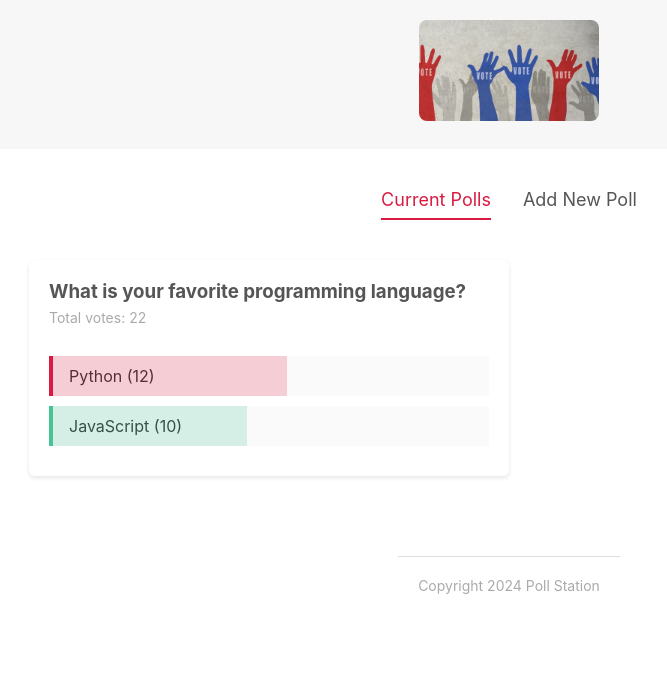
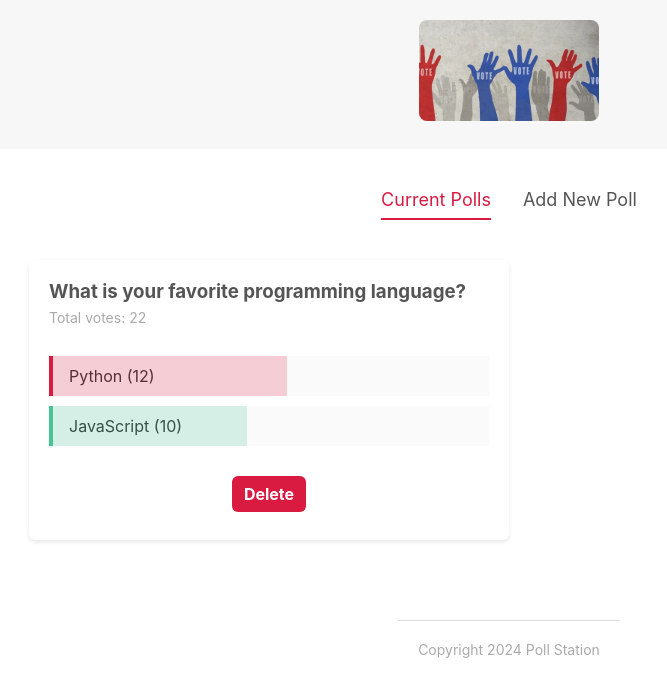
Before and after one commit to Vsirotkin/ninjapolls, a Svelte app in the folder ninjapolls/: page / in a window 1280 px wide. Shown: the top 696 px of the page, without its empty margins (131-798 px from the left). Built offline with nearby package versions, Linux system fonts and the light colour scheme.

Commit message:
added deleting poll button

```diff
--- a/ninjapolls/src/components/PollDetails.svelte
+++ b/ninjapolls/src/components/PollDetails.svelte
@@ -1,6 +1,8 @@
 <script>
   import Card from "../shared/Card.svelte";
   import PollStore from "../stores/PollStore"
+  import Button from "../shared/Button.svelte";
+  import { current_component } from "svelte/internal";
 
   export let poll;
 
@@ -28,6 +30,13 @@
     });
 };
 
+// Delete button
+const handleDelete = (id) => {
+  PollStore.update(currentPolls => {
+    return currentPolls.filter(poll => poll.id != id)
+  });
+};
+
 </script>
 
 <Card>
@@ -43,6 +52,9 @@
     <div class="answer" on:click={() => handleVote("b", poll.id)}>
       <div class="percent percent-b" style="width: {percentB}%"></div>
       <span>{poll.answerB} ({poll.votesB})</span>
+    </div>
+    <div class="delete">
+      <Button flat={true} on:click={() => handleDelete(poll.id)}>Delete</Button>
     </div>
   </div>
 </Card>
@@ -84,4 +96,8 @@
     border-left: 4px solid #45c496;
     background: rgba(69, 196, 150, 0.2);
   }
+  .delete {
+    margin-top: 30px;
+    text-align: center;
+  }
 </style>
--- a/ninjapolls/src/shared/Button.svelte
+++ b/ninjapolls/src/shared/Button.svelte
@@ -4,7 +4,7 @@
     export let inverse = false;
 </script>
 
-<button class={type} class:flat={flat} class:inverse={inverse}>
+<button class={type} class:flat={flat} class:inverse={inverse} on:click>
     <slot></slot>
 </button>
 
```
